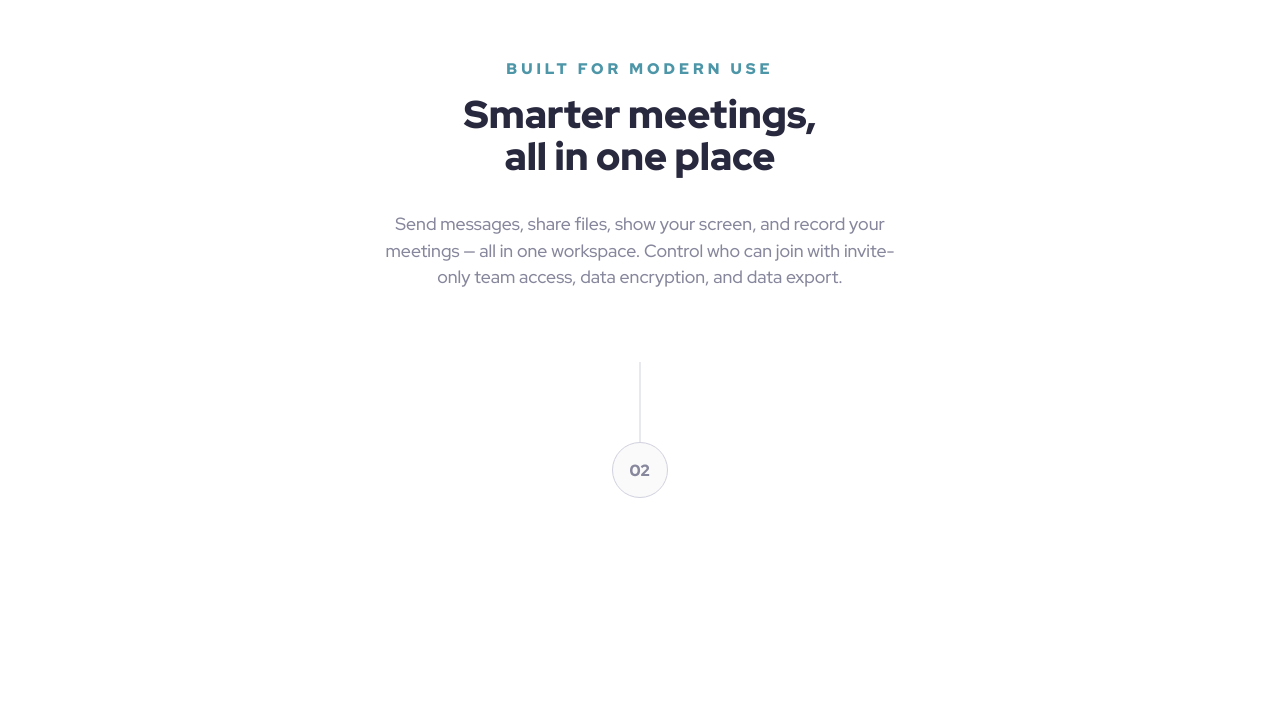
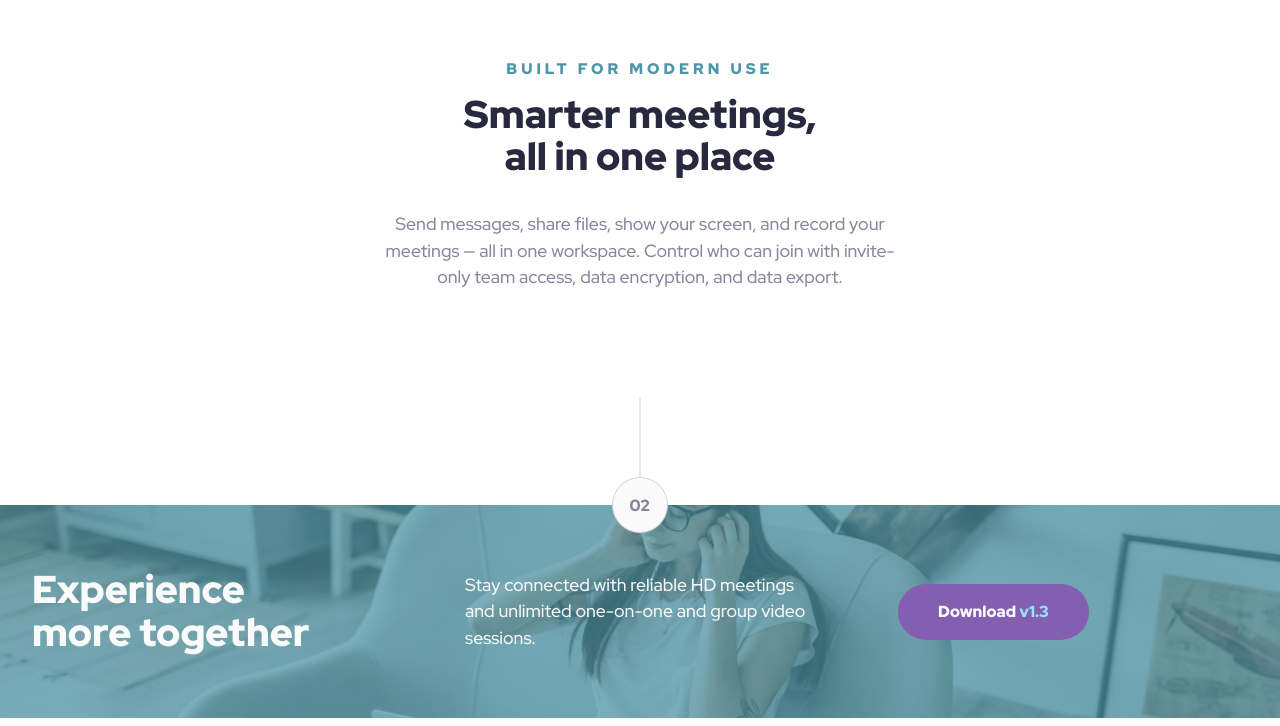
Before and after one commit to SydsBike/meet-landing-page, a plain HTML site: page index.html in a window 1280 px wide. Shown: the part 1027-1753 px from the top of the page. Before the commit the page ends 1532 px from the top, so only its background shows below. Drawn offline with Linux system fonts and the light colour scheme.

Commit message:
adjust footer

```diff
--- a/index.html
+++ b/index.html
@@ -52,6 +52,25 @@
 				</div>
 			</secion>
 		</main>
-		<footer class="primary-footer"></footer>
+		<footer class="primary-footer">
+
+			<div class="primary-footer-wrapper">
+				<picture class="primary-footer-picture">
+					<source srcset="./assets/desktop/image-footer.jpg" media="(min-width: 900px)">
+					<source srcset="./assets/tablet/image-footer.jpg" media="(min-width: 400px)">
+					<img src="./assets/mobile/image-footer.jpg" alt="">
+				</picture>
+				<div class="primary-footer-text">
+					<div class="col">
+						<h3 class="fs-h3 fc-100 fw-900">Experience more together</h3>
+					</div>
+					<div class="col">
+						<p class="fc-100">Stay connected with reliable HD meetings and unlimited one-on-one and group video sessions.</p>
+					</div>
+					<div class="col"><button class="btn"><a href="">Download <span class="btn-span">v1.3</span></a></button></div>
+				</div>
+			</div>
+
+		</footer>
 	</body>
 </html>
--- a/style.css
+++ b/style.css
@@ -43,7 +43,6 @@
 	--sp1000: 5rem;
 	--sp1400: 7rem;
 
-
 	--fluid-space-16-17: clamp(1rem, 0.978rem + 0.0939vw, 1.0625rem);
 	--fluid-space-16-32: clamp(1rem, 0.6479rem + 1.5023vw, 2rem);
 	--fluid-space-24-32: clamp(1.5rem, 1.3239rem + 0.7512vw, 2rem);
@@ -54,6 +53,7 @@
 	--fluid-space-48-72: clamp(3rem, 2.4718rem + 2.2535vw, 4.5rem);
 	--fluid-space-64-72: clamp(4rem, 3.8239rem + 0.7512vw, 4.5rem);
 	--fluid-space-32-80: clamp(2rem, 0.9437rem + 4.507vw, 5rem);
+	--fluid-space-64-112: clamp(4rem, 2.9437rem + 4.507vw, 7rem);
 }
 
 /* css reset */
@@ -232,8 +232,9 @@ body {
 	text-align: center;
 }
 
-
-
+.main {
+	position: relative;
+}
 
 /* header */
 
@@ -242,8 +243,6 @@ body {
 	justify-content: center;
 	margin-top: var(--fluid-space-48-80);
 }
-
-
 
 /* hero */
 
@@ -274,10 +273,8 @@ body {
 	display: none;
 }
 
-
 @media (min-width: 900px) {
-
-	.right{
+	.right {
 		display: block;
 	}
 	.hero {
@@ -290,9 +287,7 @@ body {
 	.hero-text {
 		margin-top: 0;
 	}
-
 }
-
 
 /* primary-content */
 
@@ -314,23 +309,107 @@ body {
 .gallery img {
 	width: clamp(9rem, 6.5352rem + 10.5164vw, 16rem);
 	height: auto;
-	border-radius: .5rem;
+	border-radius: 0.5rem;
+}
+
+.primary-content-text {
+	max-width: 544px;
+	margin: 0 auto;
+}
+
+.primary-content-text h3 {
+	padding-top: 1rem;
+}
+
+.primary-content-text p {
+	padding-inline: 0.75rem;
+	margin-block: 2rem var(--fluid-space-64-72);
+}
+
+
+.icon-number-2 {
+	position: relative;
+	bottom: -35px;
+	z-index: 1;
+}
+/* footer */
+
+/* .primary-footer {
+position: relative;
+
+}
+
+.primary-footer-text {
+position: absolute;
+left:0;
+right: 0;
+
+} */
+
+
+
+.primary-footer {
+	position: relative;
   }
 
+  .primary-footer-wrapper {
+	position: relative;
+  }
 
-  .primary-content-text {
-	max-width: 544px;
-	margin: 0 auto;
+  .primary-footer-picture {
+	position: absolute;
+	top: 0;
+	left: 0;
+	width: 100%;
+	height: 100%;
+	z-index: -1;
+	background-color: var(--clr-cyan-600);
+  }
 
+  .primary-footer-picture img {
+	width: 100%;
+	height: 100%;
+	object-fit: cover;
+	opacity: 0.3; /* Adjust for desired overlay intensity */
 
   }
 
-  .primary-content-text h3 {
-	padding-top: 1rem;
+  .primary-footer-text {
+	display: flex;
+	align-items: center;
+	justify-content: center;
+	padding: 4rem 2rem;
+	text-align: left;
   }
 
-  .primary-content-text p {
+  /* Mobile/Tablet Layout (stacked columns) */
+  @media (max-width: 899px) {
+	.primary-footer-text {
+		text-align: center;
+	  flex-direction: column;
+	  gap: 2rem;
+	}
 
-	padding-inline: .75rem;
-	margin-block: 2rem var(--fluid-space-64-72);
+	.primary-footer-text .col {
+	  max-width: 500px;
+	}
   }
+
+  /* Desktop Layout (single row with columns) */
+  @media (min-width: 900px) {
+	.primary-footer-text {
+	  flex-direction: row;
+	  justify-content: space-between;
+	  gap: 2rem;
+	  text-align: left;
+	}
+
+	.primary-footer-text .col {
+	  flex: 1;
+	  max-width: 350px;
+	}
+
+	.primary-footer-text .col:first-child {
+	  flex: 0.5;
+	}
+  }
```
